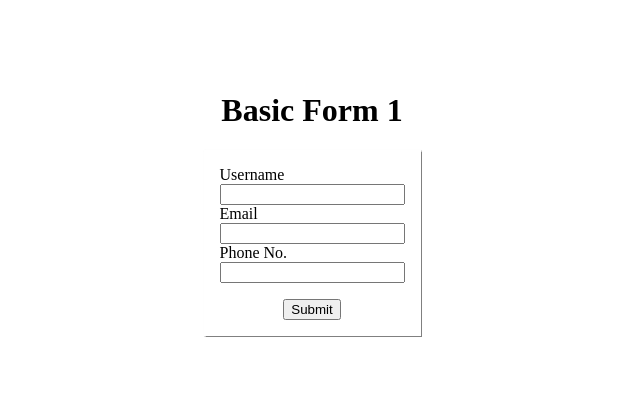
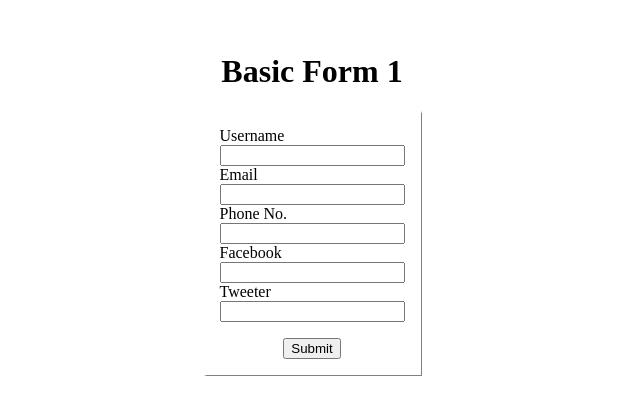
Before and after one commit to Rahat92/basic_react_context_api, a React (Create React App) app: page / in a window 1280 px wide. Shown: the part 205-620 px from the top of the page, without its empty margins (328-968 px from the left). Built offline with nearby package versions, Linux system fonts and the light colour scheme; no server answers.

Commit message:
handle nested field with useForm

```diff
--- a/src/components/YoutubeForm.tsx
+++ b/src/components/YoutubeForm.tsx
@@ -9,6 +9,10 @@ interface formValue {
   username: string;
   email: string;
   phone: string;
+  social: {
+    facebook: string;
+    tweeter: string;
+  };
 }
 //types end
 
@@ -20,11 +24,14 @@ const YoutubeForm = () => {
         "https://jsonplaceholder.typicode.com/users/1"
       );
       const data = await response.json();
-      console.log(data);
       return {
         username: data.name,
         email: data.email,
-        phone: data.phone ,
+        phone: data.phone,
+        social: {
+          facebook: "facebook",
+          tweeter: "tweeter",
+        },
       };
     },
   });
@@ -33,7 +40,7 @@ const YoutubeForm = () => {
   const { errors } = formState;
   console.log(errors);
   const onSubmit = (data: formValue) => {
-    console.log("form Submitted", data.username);
+    console.log("form Submitted", data);
   };
   return (
     <div
@@ -112,6 +119,47 @@ const YoutubeForm = () => {
               <p style={{ color: "red" }}>{errors.phone.message}</p>
             )}
           </div>
+          <div>
+            <label className={style.label} htmlFor="facebook">
+              Facebook
+            </label>
+            <input
+              type="text"
+              id="facebook"
+              {...register("social.facebook", {
+                required: {
+                  value: true,
+                  message: "Facebook is required",
+                },
+              })}
+            />
+            {errors.social && (
+              <p style={{ color: "red" }}>
+                {errors.social.facebook && errors.social.facebook.message}
+              </p>
+            )}
+          </div>
+
+          <div>
+            <label className={style.label} htmlFor="tweeter">
+              Tweeter
+            </label>
+            <input
+              type="text"
+              id="tweeter"
+              {...register("social.tweeter", {
+                required: {
+                  value: true,
+                  message: "Tweeter is required",
+                },
+              })}
+            />
+            {errors.social && (
+              <p style={{ color: "red" }}>
+                {errors.social.tweeter && errors.social.tweeter.message}
+              </p>
+            )}
+          </div>
 
           <div
             style={{
```
